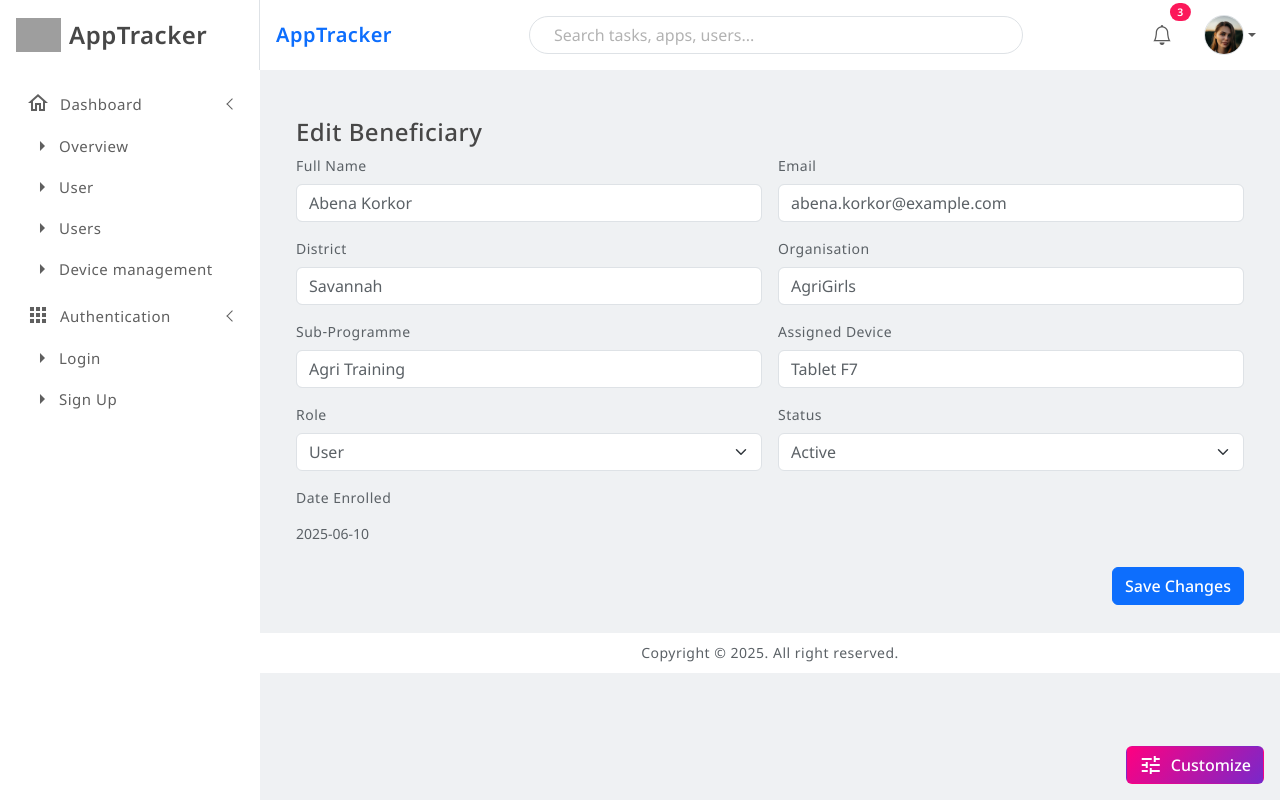
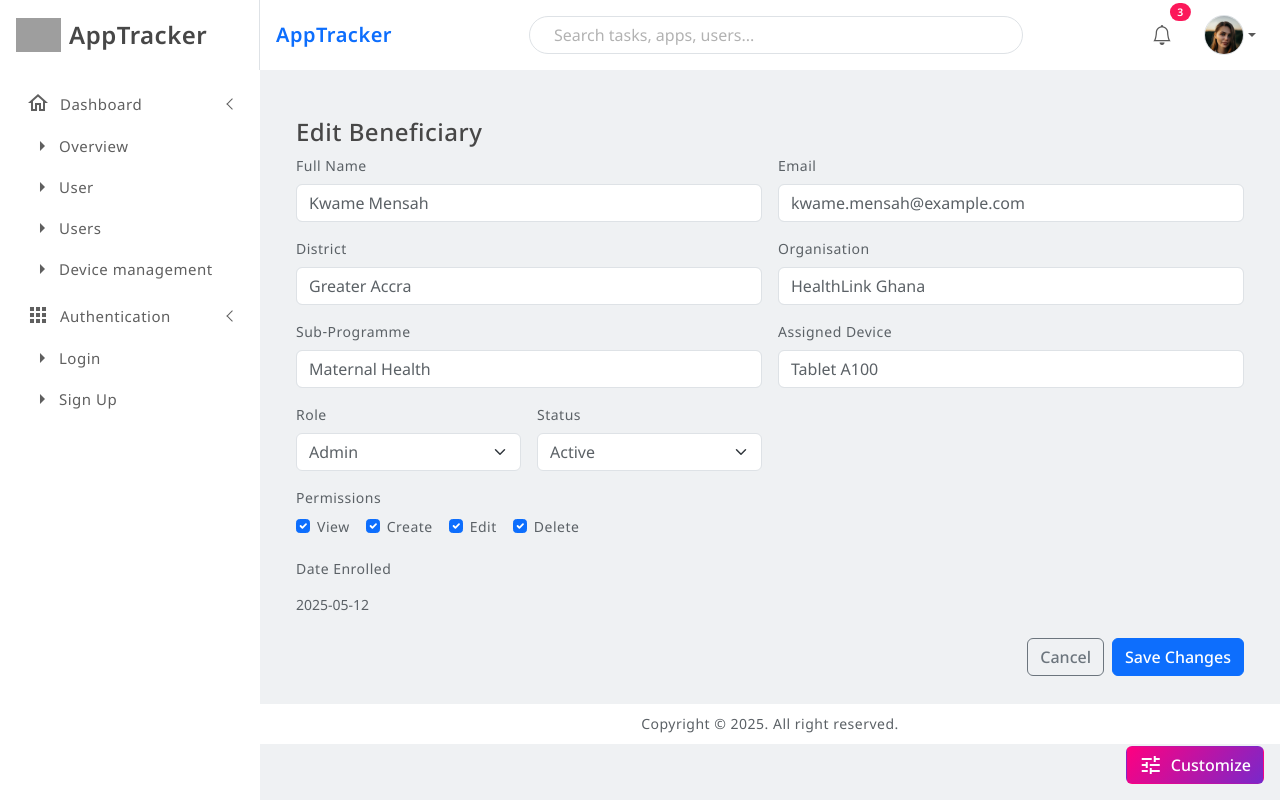
Before and after one commit to dafriyie7/App-statistics, a React (Vite) app: page /beneficiaries/1/edit in a window 1280 px wide. Built offline with nearby package versions, Linux system fonts and the light colour scheme; grey boxes are pictures that could not be loaded.

Commit message:
updated the beneficiaries section

```diff
--- a/src/components/usersData.js
+++ b/src/components/usersData.js
@@ -11,6 +11,7 @@ export default [
 		enrolled: "2025-05-12",
 		role: "admin",
 		status: "Active",
+		permissions: ["view", "create", "edit", "delete"],
 	},
 	{
 		id: 2,
@@ -24,6 +25,7 @@ export default [
 		enrolled: "2025-04-18",
 		role: "admin",
 		status: "Active",
+		permissions: ["view", "create", "edit", "delete"],
 	},
 	{
 		id: 3,
@@ -37,6 +39,7 @@ export default [
 		enrolled: "2025-03-25",
 		role: "user",
 		status: "Inactive",
+		permissions: ["view"],
 	},
 	{
 		id: 4,
@@ -50,6 +53,7 @@ export default [
 		enrolled: "2025-05-01",
 		role: "user",
 		status: "Active",
+		permissions: ["view"],
 	},
 	{
 		id: 5,
@@ -63,6 +67,7 @@ export default [
 		enrolled: "2025-06-02",
 		role: "user",
 		status: "Active",
+		permissions: ["view"],
 	},
 	{
 		id: 6,
@@ -76,6 +81,7 @@ export default [
 		enrolled: "2025-05-21",
 		role: "user",
 		status: "Inactive",
+		permissions: ["view"],
 	},
 	{
 		id: 7,
@@ -89,6 +95,7 @@ export default [
 		enrolled: "2025-04-15",
 		role: "user",
 		status: "Active",
+		permissions: ["view"],
 	},
 	{
 		id: 8,
@@ -102,6 +109,7 @@ export default [
 		enrolled: "2025-03-30",
 		role: "user",
 		status: "Active",
+		permissions: ["view"],
 	},
 	{
 		id: 9,
@@ -115,6 +123,7 @@ export default [
 		enrolled: "2025-04-07",
 		role: "user",
 		status: "Inactive",
+		permissions: ["view"],
 	},
 	{
 		id: 10,
@@ -128,5 +137,6 @@ export default [
 		enrolled: "2025-06-10",
 		role: "user",
 		status: "Active",
+		permissions: ["view"],
 	},
 ];
--- a/src/pages/BeneficiariesManagement.jsx
+++ b/src/pages/BeneficiariesManagement.jsx
@@ -436,10 +436,37 @@ const BeneficiariesManagement = () => {
 		{ header: "Org.", accessor: "organisation" },
 		{ header: "Sub‑Programme", accessor: "subProgramme" },
 		{ header: "Device", accessor: "device" },
-		{ header: "Created", accessor: "enrolled" },
-		{ header: "Role", accessor: "role"}
+		{ header: "Created", accessor: "enrolled" }
 	];
 
+	const roleColumns = [
+	{header: "Name", accessor: "name"},
+		{ header: "Role", accessor: "role" },
+		{
+			header: "Permissions",
+			accessor: "permissions",
+			render: (row) =>
+				row.permissions?.length ? (
+					<div className="d-flex flex-wrap gap-1">
+						{row.permissions.map((p) => (
+							<span key={p} className="badge bg-secondary">
+								{p}
+							</span>
+						))}
+					</div>
+				) : (
+					<span className="text-muted">None</span>
+				),
+		},
+	];
+
+
+	const roleData = beneficiaries.map(({ id, name, role, permissions }) => ({
+		id,
+		name,
+		role,
+		permissions,
+	}));
 	/* -------------------- handlers --------------------------------- */
 	const addBeneficiary = () => navigate("/beneficiaries/new");
 	const editBeneficiary = (b) => navigate(`/beneficiaries/${b.id}/edit`);
@@ -450,17 +477,23 @@ const BeneficiariesManagement = () => {
 
 	const extraTabs = [
 		{
-			id: "stats",
-			label: "Device Stats",
+			id: "roles",
+			label: "Roles & Permissions",
 			content: (
-				<div className="p-4 text-muted">Device charts coming soon…</div>
+				<div className="p-4 text-muted">
+					<ManagementTable
+						title="Roles & Permissions"
+						columns={roleColumns}
+						data={roleData}
+						searchKeys={["role", "permissions"]}
+					/>
+				</div>
 			),
 		},
 	];
-
 	return (
 		<ManagementTable
-			title="Beneficiaries"
+			title="Beneficiaries Managment"
 			data={beneficiaries}
 			columns={columns}
 			searchKeys={["name", "email", "phone"]}
--- a/src/pages/EditBeneficiary.jsx
+++ b/src/pages/EditBeneficiary.jsx
@@ -1,27 +1,29 @@
 import React, { useEffect, useState } from "react";
 import { useParams, useNavigate } from "react-router-dom";
 
-// ────────────────────────────────────────────────────────────────────
-//  Mock helpers — swap with real API later
-// ────────────────────────────────────────────────────────────────────
+/*********************************************************************
+ * EditBeneficiary Page — now includes permission checkboxes         *
+ *********************************************************************/
+
+// ⚠️ Mock fetch — replace with real API later
 const mockFetchBeneficiaryById = (id) =>
 	Promise.resolve({
-		id: 10,
-		avatar: "https://randomuser.me/api/portraits/women/10.jpg",
-		name: "Abena Korkor",
-		email: "abena.korkor@example.com",
-		district: "Savannah",
-		organisation: "AgriGirls",
-		subProgramme: "Agri Training",
-		device: "Tablet F7",
-		enrolled: "2025-06-10",
-		role: "user",
+		id: 1,
+		avatar: "https://randomuser.me/api/portraits/men/1.jpg",
+		name: "Kwame Mensah",
+		email: "kwame.mensah@example.com",
+		district: "Greater Accra",
+		organisation: "HealthLink Ghana",
+		subProgramme: "Maternal Health",
+		device: "Tablet A100",
+		enrolled: "2025-05-12",
+		role: "admin",
 		status: "Active",
+		permissions: ["view", "create", "edit", "delete"],
 	});
 
-// ────────────────────────────────────────────────────────────────────
-//  EditBeneficiary Page — simple local‑state mock (no axios)
-// ────────────────────────────────────────────────────────────────────
+const ALL_PERMISSIONS = ["view", "create", "edit", "delete"];
+
 const EditBeneficiary = () => {
 	const { id } = useParams();
 	const navigate = useNavigate();
@@ -34,6 +36,18 @@ const EditBeneficiary = () => {
 	const handleChange = (e) => {
 		const { name, value } = e.target;
 		setFormData((prev) => ({ ...prev, [name]: value }));
+	};
+
+	const togglePermission = (perm) => {
+		setFormData((prev) => {
+			const has = prev.permissions.includes(perm);
+			return {
+				...prev,
+				permissions: has
+					? prev.permissions.filter((p) => p !== perm)
+					: [...prev.permissions, perm],
+			};
+		});
 	};
 
 	const handleSubmit = (e) => {
@@ -61,7 +75,6 @@ const EditBeneficiary = () => {
 						required
 					/>
 				</div>
-
 				{/* Email */}
 				<div className="col-md-6">
 					<label className="form-label">Email</label>
@@ -74,7 +87,6 @@ const EditBeneficiary = () => {
 						required
 					/>
 				</div>
-
 				{/* District */}
 				<div className="col-md-6">
 					<label className="form-label">District</label>
@@ -86,7 +98,6 @@ const EditBeneficiary = () => {
 						className="form-control"
 					/>
 				</div>
-
 				{/* Organisation */}
 				<div className="col-md-6">
 					<label className="form-label">Organisation</label>
@@ -98,7 +109,6 @@ const EditBeneficiary = () => {
 						className="form-control"
 					/>
 				</div>
-
 				{/* Sub‑Programme */}
 				<div className="col-md-6">
 					<label className="form-label">Sub‑Programme</label>
@@ -110,7 +120,6 @@ const EditBeneficiary = () => {
 						className="form-control"
 					/>
 				</div>
-
 				{/* Assigned Device */}
 				<div className="col-md-6">
 					<label className="form-label">Assigned Device</label>
@@ -122,9 +131,8 @@ const EditBeneficiary = () => {
 						className="form-control"
 					/>
 				</div>
-
 				{/* Role */}
-				<div className="col-md-6">
+				<div className="col-md-3">
 					<label className="form-label">Role</label>
 					<select
 						name="role"
@@ -136,9 +144,8 @@ const EditBeneficiary = () => {
 						<option value="admin">Admin</option>
 					</select>
 				</div>
-
 				{/* Status */}
-				<div className="col-md-6">
+				<div className="col-md-3">
 					<label className="form-label">Status</label>
 					<select
 						name="status"
@@ -151,7 +158,32 @@ const EditBeneficiary = () => {
 						<option value="Disabled">Disabled</option>
 					</select>
 				</div>
-
+				{/* Permissions */}
+				<div className="col-12">
+					<label className="form-label d-block">Permissions</label>
+					<div className="d-flex flex-wrap gap-3">
+						{ALL_PERMISSIONS.map((perm) => (
+							<div className="form-check" key={perm}>
+								<input
+									className="form-check-input"
+									type="checkbox"
+									id={perm}
+									checked={formData.permissions.includes(
+										perm
+									)}
+									onChange={() => togglePermission(perm)}
+								/>
+								<label
+									className="form-check-label"
+									htmlFor={perm}
+								>
+									{perm.charAt(0).toUpperCase() +
+										perm.slice(1)}
+								</label>
+							</div>
+						))}
+					</div>
+				</div>
 				{/* Date Enrolled (read‑only) */}
 				<div className="col-md-6">
 					<label className="form-label">Date Enrolled</label>
@@ -162,8 +194,15 @@ const EditBeneficiary = () => {
 						className="form-control-plaintext"
 					/>
 				</div>
-
-				<div className="col-12 d-flex justify-content-end">
+				{/* Actions */}
+				<div className="col-12 d-flex justify-content-end gap-2">
+					<button
+						type="button"
+						className="btn btn-outline-secondary"
+						onClick={() => navigate(-1)}
+					>
+						Cancel
+					</button>
 					<button type="submit" className="btn btn-primary">
 						Save Changes
 					</button>
```
